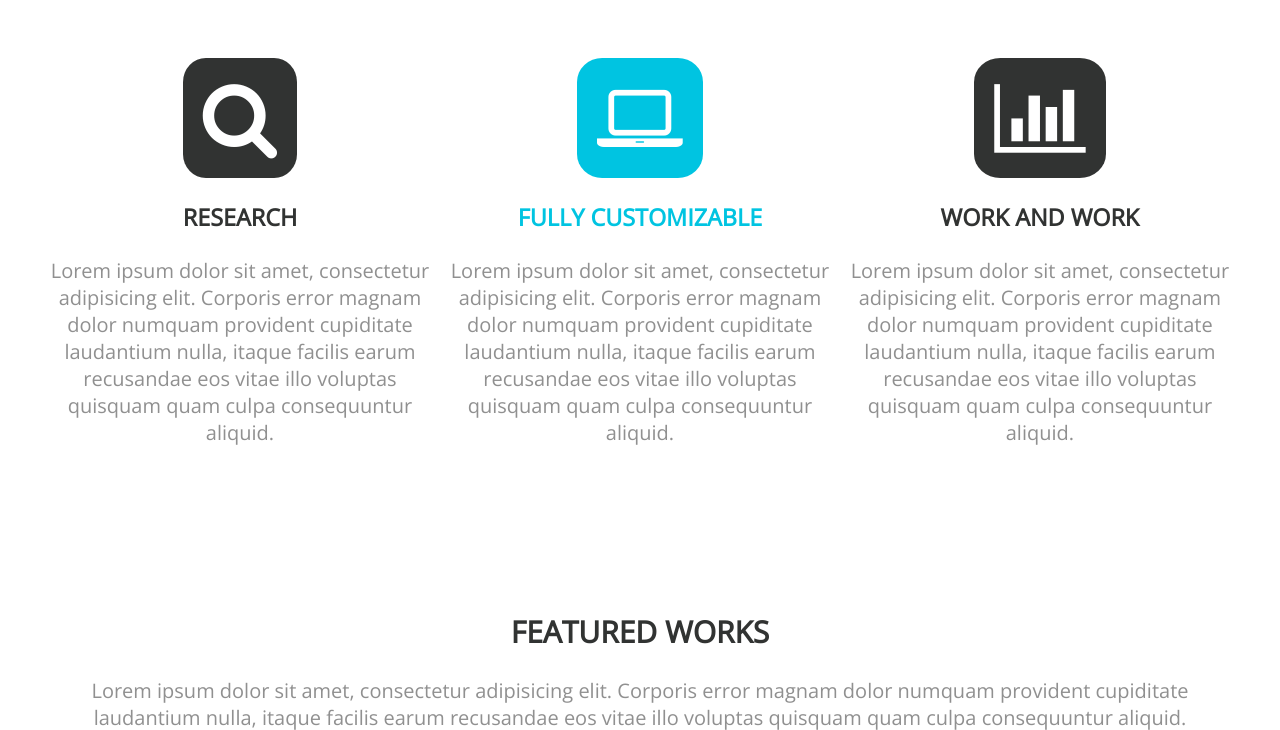
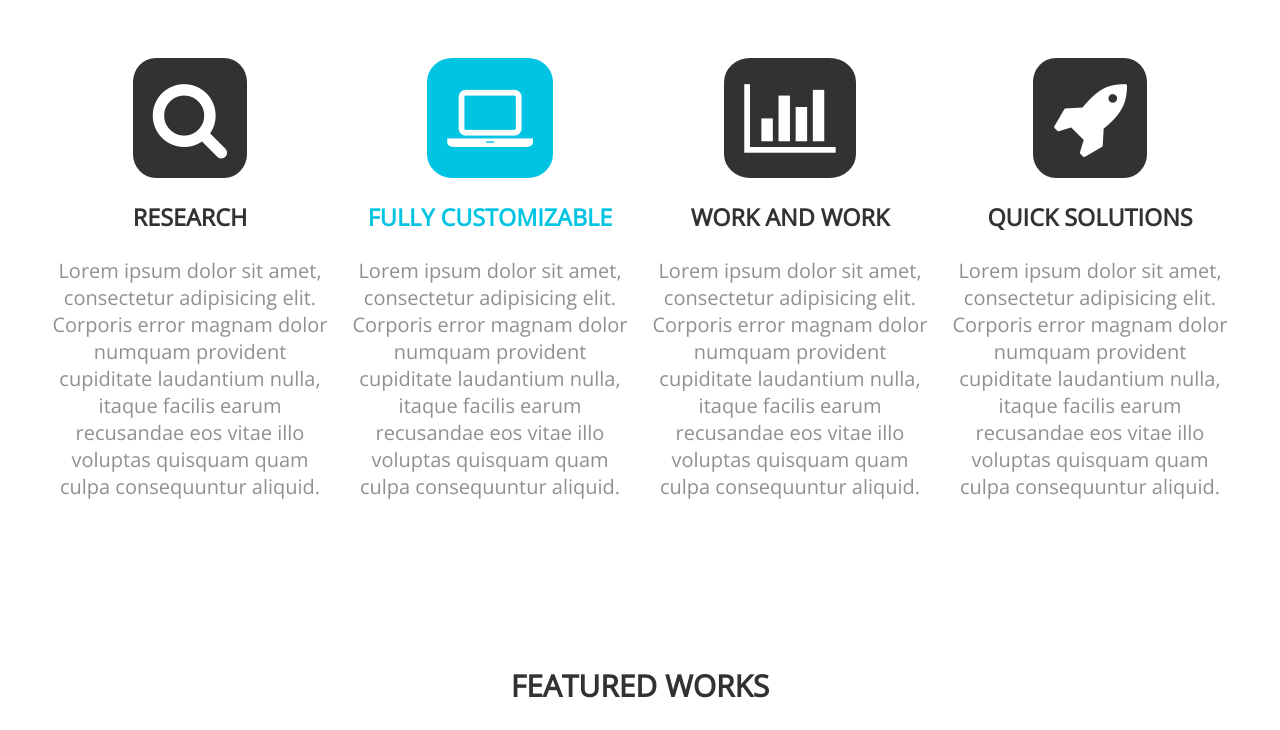
Before and after one commit to andziaoo7/kodilla-bootcamp, a plain HTML site: page Module 6.2/index.html in a window 1280 px wide. Shown: the part 502-1232 px from the top of the page. Drawn offline with nearby package versions, Linux system fonts and the light colour scheme.

Commit message:
dodanie nowej kolumny do sekcji benefits

```diff
--- a/Module 6.2/index.html
+++ b/Module 6.2/index.html
@@ -29,19 +29,24 @@
     </section>
     <section class="container benefits">
       <div class="row">
-        <div class="col-4 col-m-12 col-s-12 benefit-column">
+        <div class="col-3 col-m-12 col-s-12 benefit-column">
           <i class="fa fa-search fa-4x"></i>
           <h3>Research</h3>
           <p>Lorem ipsum dolor sit amet, consectetur adipisicing elit. Corporis error magnam dolor numquam provident cupiditate laudantium nulla, itaque facilis earum recusandae eos vitae illo voluptas quisquam quam culpa consequuntur aliquid.</p>
         </div>
-        <div class="col-4 col-m-12 col-s-12 benefit-column">
+        <div class="col-3 col-m-12 col-s-12 benefit-column">
           <i class="fa fa-laptop fa-4x"></i>
           <h3><span>Fully customizable</span></h3>
           <p>Lorem ipsum dolor sit amet, consectetur adipisicing elit. Corporis error magnam dolor numquam provident cupiditate laudantium nulla, itaque facilis earum recusandae eos vitae illo voluptas quisquam quam culpa consequuntur aliquid.</p>
         </div>
-        <div class="col-4 col-m-12 col-s-12 benefit-column">
+        <div class="col-3 col-m-12 col-s-12 benefit-column">
           <i class="fa fa-bar-chart fa-4x"></i>
           <h3>Work and Work</h3>
+          <p>Lorem ipsum dolor sit amet, consectetur adipisicing elit. Corporis error magnam dolor numquam provident cupiditate laudantium nulla, itaque facilis earum recusandae eos vitae illo voluptas quisquam quam culpa consequuntur aliquid.</p>
+        </div>
+		<div class="col-3 col-m-12 col-s-12 benefit-column">
+          <i class="fa fa-rocket fa-4x"></i>
+          <h3>Quick solutions</h3>
           <p>Lorem ipsum dolor sit amet, consectetur adipisicing elit. Corporis error magnam dolor numquam provident cupiditate laudantium nulla, itaque facilis earum recusandae eos vitae illo voluptas quisquam quam culpa consequuntur aliquid.</p>
         </div>
       </div>
```
